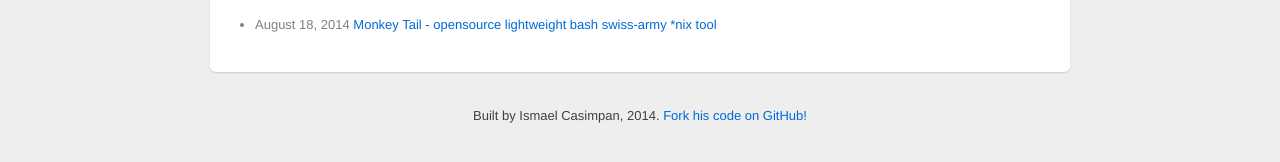
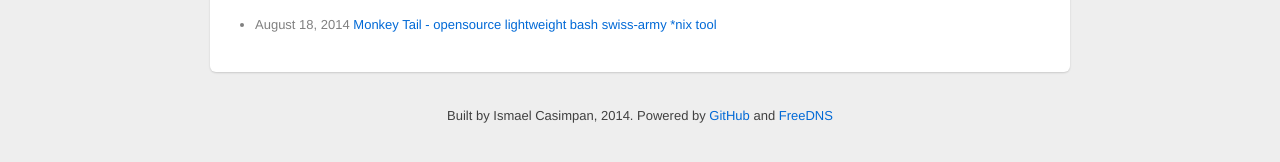
Before and after one commit to icasimpan/ismael.casimpan.com, a Jekyll site: the page built from index.html, in a window 1280 px wide. Shown: the part 219-381 px from the top of the page. Built offline with Jekyll 4.4.1, drawn with Linux system fonts in a browser that asks for light colours; nearby versions of some CDN libraries; Markdown is read by kramdown in place of the engine named in the settings.

Commit message:
added freedns to footer link as usage acknowledgement

```diff
--- a/_layouts/layout.html
+++ b/_layouts/layout.html
@@ -132,7 +132,7 @@
      </div>
 
      <footer>
-       <p>Built by Ismael Casimpan, 2014. <a href="http://github.com/icasimpan/icasimpan.github.io">Fork his code on GitHub!</a></p>
+       <p>Built by Ismael Casimpan, 2014. Powered by <a href="http://github.com/icasimpan/icasimpan.github.io">GitHub</a> and <a href="http://freedns.afraid.org/">FreeDNS</a></p>
      </footer>
 
    </div> <!-- /container -->
```
